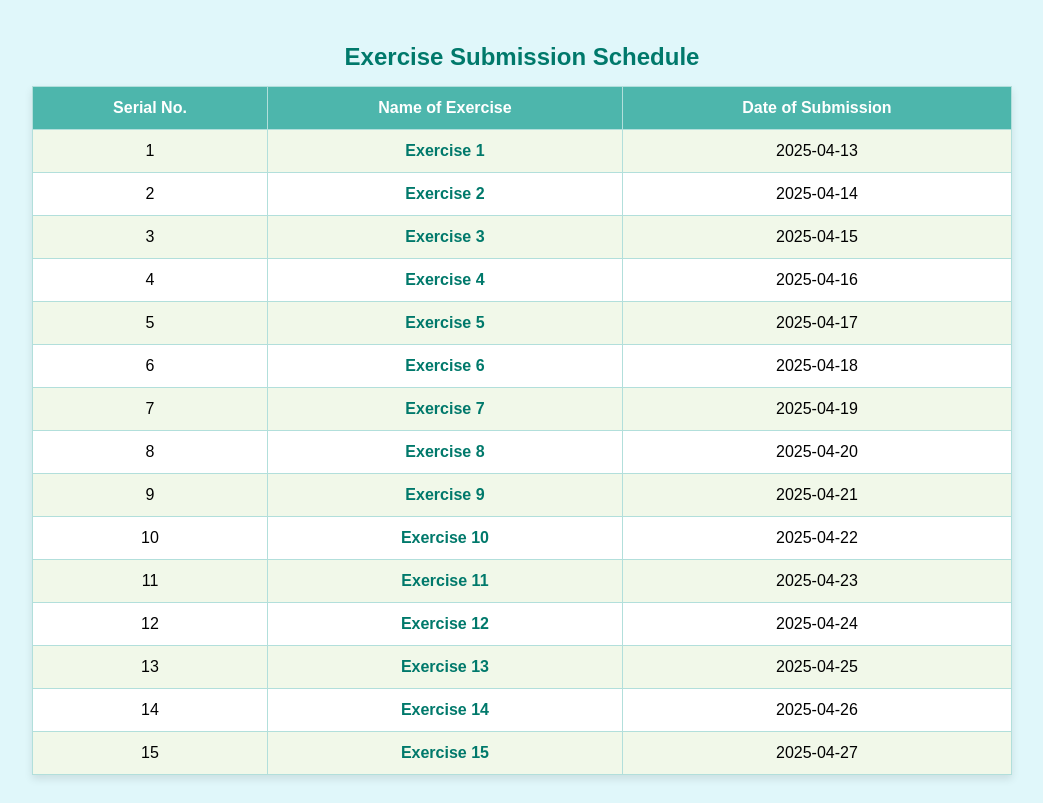
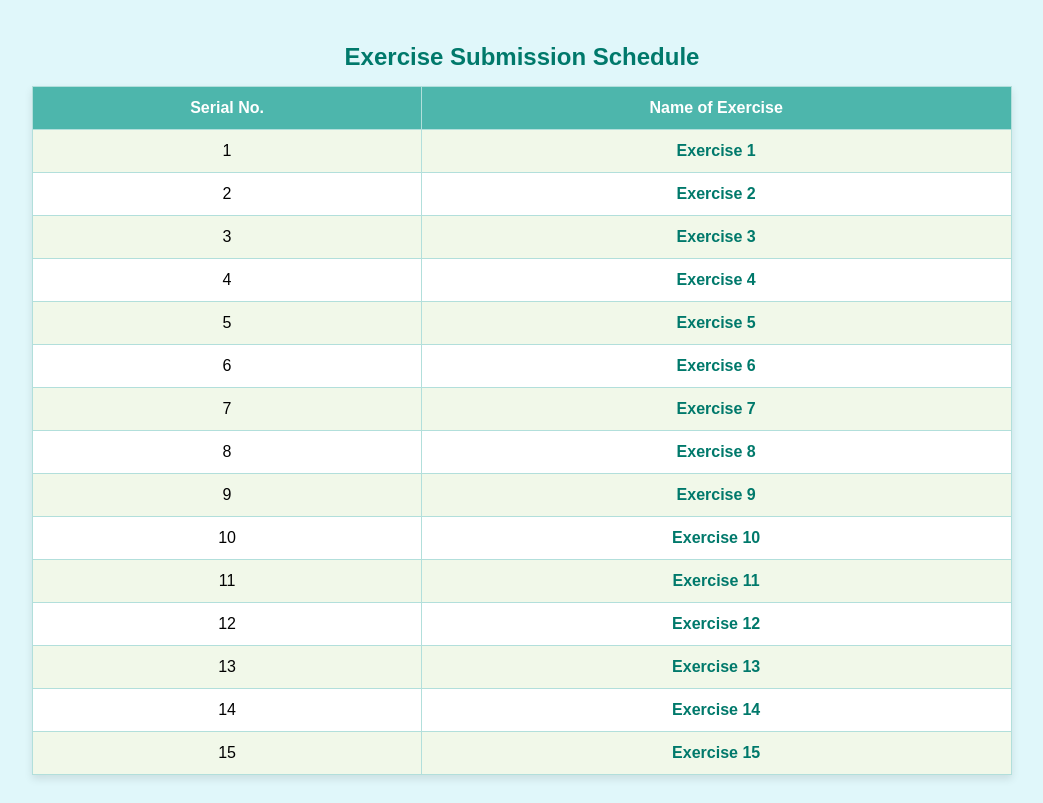
Before and after one commit to Lavisha-keshwani/Web_prog_ex, a plain HTML site: page index.html in a window 1280 px wide. Shown: the whole page, without its empty margins (118-1161 px from the left). Drawn offline with Linux system fonts and the light colour scheme.

Commit message:
Update index.html

```diff
--- a/index.html
+++ b/index.html
@@ -63,23 +63,22 @@
     <tr>
       <th>Serial No.</th>
       <th>Name of Exercise</th>
-      <th>Date of Submission</th>
     </tr>
-    <tr><td>1</td><td><a href="ex1ques1.html">Exercise 1</a></td><td>2025-04-13</td></tr>
-    <tr><td>2</td><td><a href="ques2.html">Exercise 2</a></td><td>2025-04-14</td></tr>
-    <tr><td>3</td><td><a href="ex3.html">Exercise 3</a></td><td>2025-04-15</td></tr>
-    <tr><td>4</td><td><a href="ex4.html">Exercise 4</a></td><td>2025-04-16</td></tr>
-    <tr><td>5</td><td><a href="frame.html">Exercise 5</a></td><td>2025-04-17</td></tr>
-    <tr><td>6</td><td><a href="ex6.html">Exercise 6</a></td><td>2025-04-18</td></tr>
-    <tr><td>7</td><td><a href="ex7.html">Exercise 7</a></td><td>2025-04-19</td></tr>
-    <tr><td>8</td><td><a href="ex8.html">Exercise 8</a></td><td>2025-04-20</td></tr>
-    <tr><td>9</td><td><a href="ex9.html">Exercise 9</a></td><td>2025-04-21</td></tr>
-    <tr><td>10</td><td><a href="ex10.html">Exercise 10</a></td><td>2025-04-22</td></tr>
-    <tr><td>11</td><td><a href="ex11.html">Exercise 11</a></td><td>2025-04-23</td></tr>
-    <tr><td>12</td><td><a href="ex12.html">Exercise 12</a></td><td>2025-04-24</td></tr>
-    <tr><td>13</td><td><a href="https://lavisha-keshwani.github.io/React-basic/">Exercise 13</a></td><td>2025-04-25</td></tr>
-    <tr><td>14</td><td><a href="ex14.html">Exercise 14</a></td><td>2025-04-26</td></tr>
-    <tr><td>15</td><td><a href="https://lavisha-keshwani.github.io/React-props/">Exercise 15</a></td><td>2025-04-27</td></tr>
+    <tr><td>1</td><td><a href="ex1ques1.html">Exercise 1</a></td></tr>
+    <tr><td>2</td><td><a href="ques2.html">Exercise 2</a></td></tr>
+    <tr><td>3</td><td><a href="ex3.html">Exercise 3</a></td></tr>
+    <tr><td>4</td><td><a href="ex4.html">Exercise 4</a></td></tr>
+    <tr><td>5</td><td><a href="frame.html">Exercise 5</a></td></tr>
+    <tr><td>6</td><td><a href="ex6.html">Exercise 6</a></td></tr>
+    <tr><td>7</td><td><a href="ex7.html">Exercise 7</a></td></tr>
+    <tr><td>8</td><td><a href="ex8.html">Exercise 8</a></td></tr>
+    <tr><td>9</td><td><a href="ex9.html">Exercise 9</a></td></tr>
+    <tr><td>10</td><td><a href="ex10.html">Exercise 10</a></td></tr>
+    <tr><td>11</td><td><a href="ex11.html">Exercise 11</a></td></tr>
+    <tr><td>12</td><td><a href="ex12.html">Exercise 12</a></td></tr>
+    <tr><td>13</td><td><a href="https://lavisha-keshwani.github.io/React-basic/">Exercise 13</a></td></tr>
+    <tr><td>14</td><td><a href="ex14.html">Exercise 14</a></td></tr>
+    <tr><td>15</td><td><a href="https://lavisha-keshwani.github.io/React-props/">Exercise 15</a></td></tr>
   </table>
 
 </body>
```
